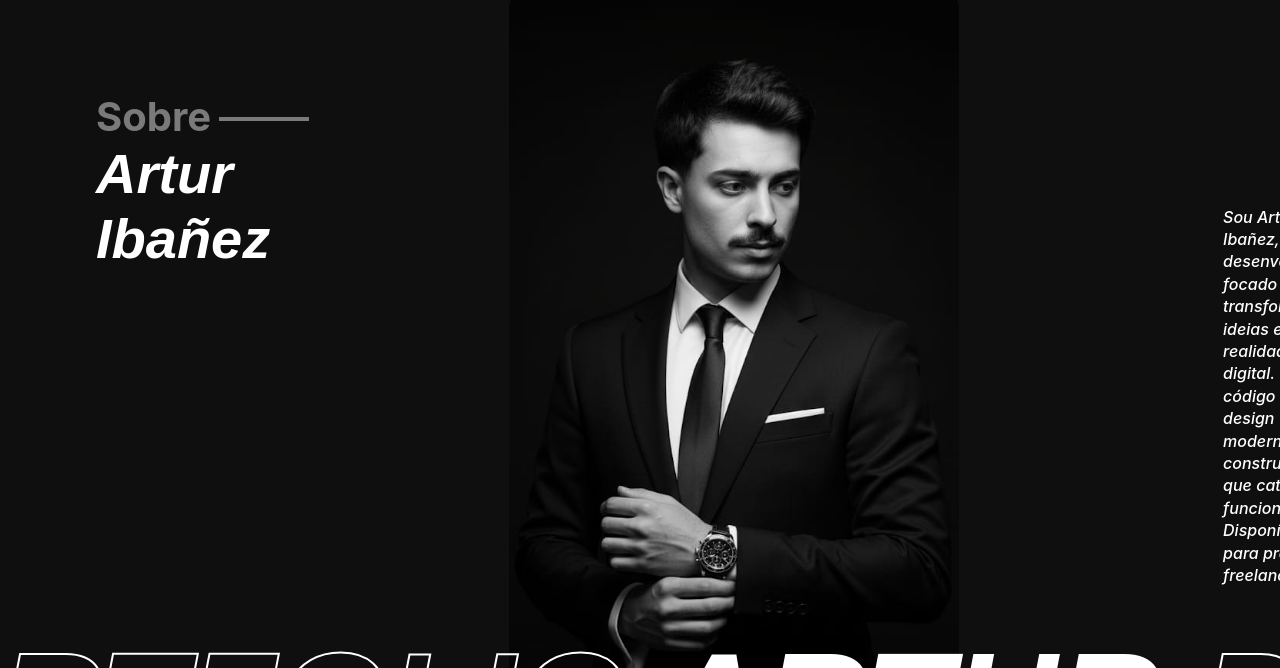
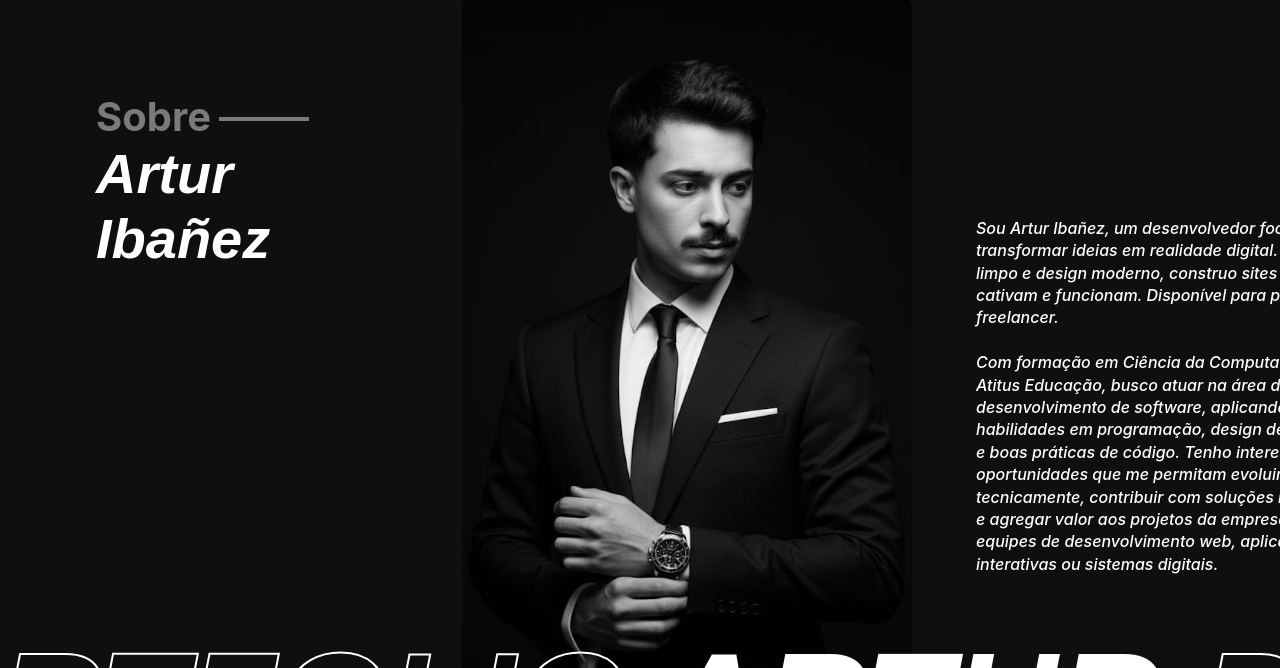
Before and after one commit to ArturIbanez/portfolioArturIbanez, a React (Vite) app: page / in a window 1280 px wide. Shown: the part 892-1560 px from the top of the page. Built offline with nearby package versions, Linux system fonts and the light colour scheme.

Commit message:
ajustes no p do about

```diff
--- a/src/App.css
+++ b/src/App.css
@@ -347,8 +347,7 @@ header .container .content .extra-nav a:hover span {
 
 .eu {
   width: 450px;
-  margin-left: 200px;
-  margin-right: 200px;
+  margin-left: 100px;
   border-radius: 10px;
 }
 
@@ -367,6 +366,7 @@ header .container .content .extra-nav a:hover span {
   font-style: italic;
   line-height: 1.4rem;
   text-align: left;
+  width: 400px;
 }
 
 .about .container .content .about-me button {
@@ -982,6 +982,10 @@ footer .container .content .social p {
     font-size: 40px;
   }
 
+  .about-me p{
+    width: 100% !important;
+  }
+
   .eu {
     margin-left: 0;
     margin-right: 0;
--- a/src/components/layouts/About.jsx
+++ b/src/components/layouts/About.jsx
@@ -13,7 +13,8 @@ function About() {
             <img className="eu" src={profileImg} alt="Artur Ibañez" />
           </div>
           <div className="about-me" data-aos="fade-left" data-aos-duration="1000" data-aos-delay="300">
-            <p>Sou Artur Ibañez, um desenvolvedor focado em transformar ideias em realidade digital. Com código limpo e design moderno, construo sites que cativam e funcionam. Disponível para projetos freelancer.</p>
+            <p>Sou Artur Ibañez, um desenvolvedor focado em transformar ideias em realidade digital. Com código limpo e design moderno, construo sites que cativam e funcionam. Disponível para projetos freelancer. <br />
+            <br /> Com formação em Ciência da Computação pela Atitus Educação, busco atuar na área de desenvolvimento de software, aplicando minhas habilidades em programação, design de interfaces e boas práticas de código. Tenho interesse em oportunidades que me permitam evoluir tecnicamente, contribuir com soluções inovadoras e agregar valor aos projetos da empresa, seja em equipes de desenvolvimento web, aplicações interativas ou sistemas digitais.</p>
           </div>
           <div className="text-wrapper" data-aos="flip-up">
             <div className="text">
```
